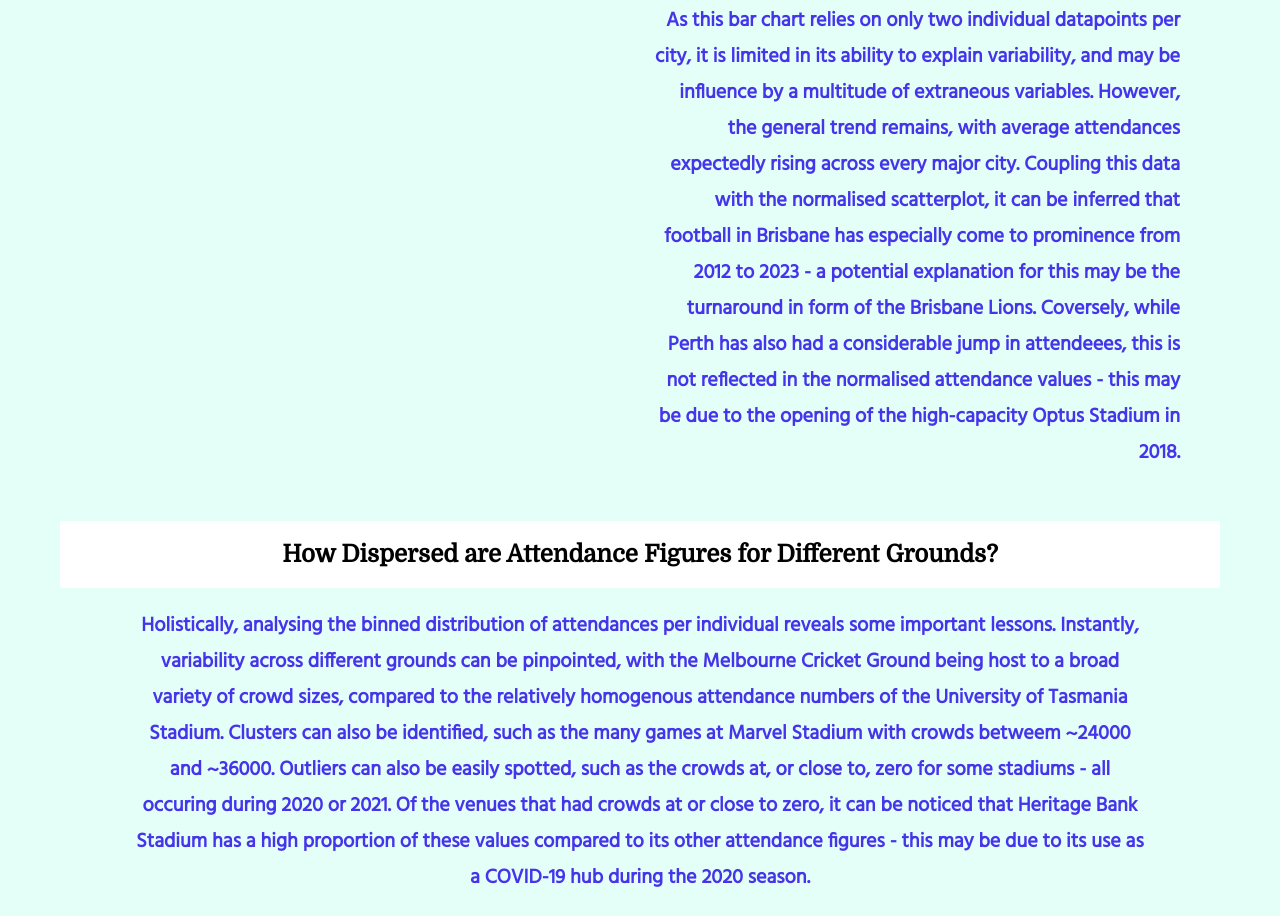
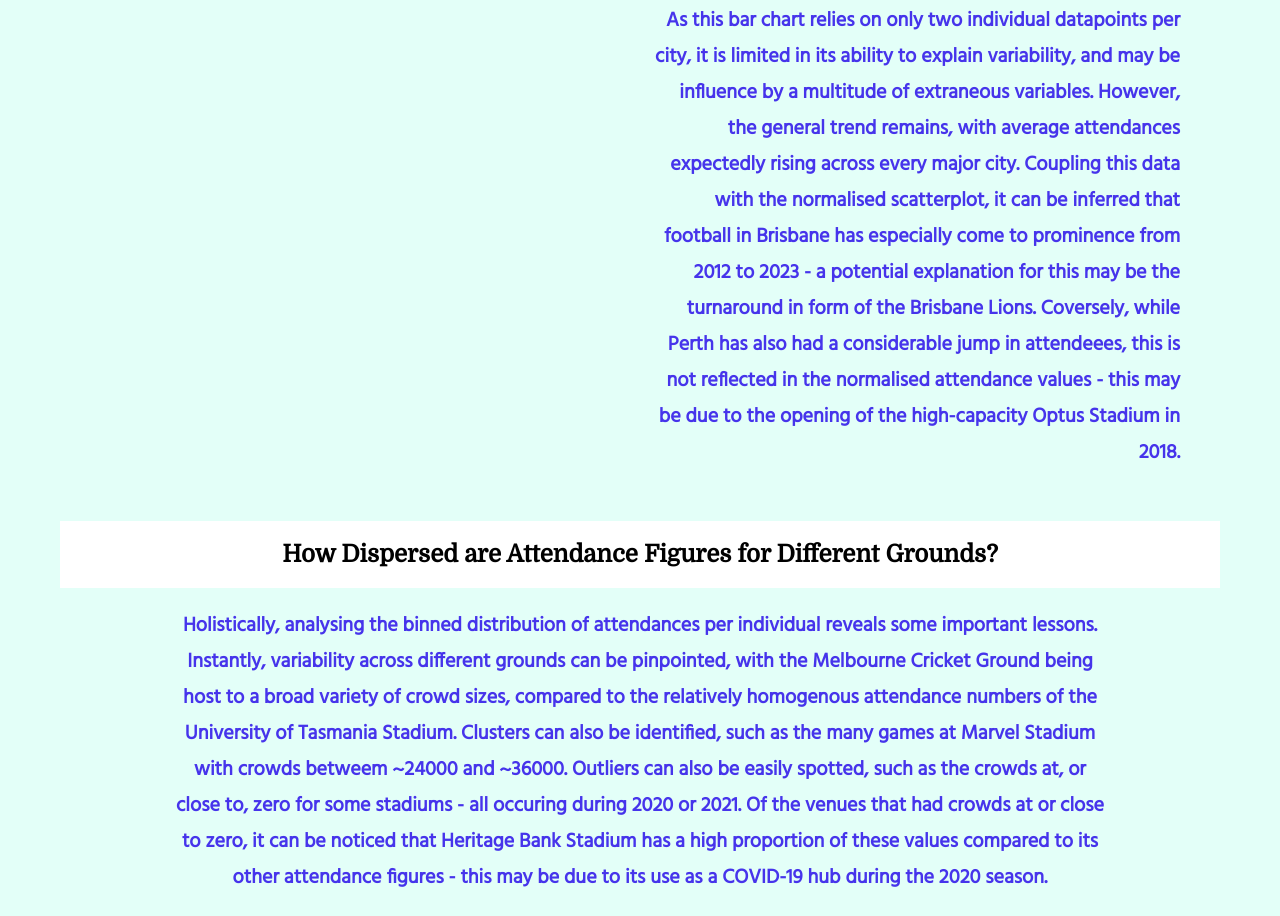
Before and after one commit to vardyparty/FIT3179_Vis2, a plain HTML site: page index.html in a window 1280 px wide. Shown: the part 2813-3729 px from the top of the page. Drawn offline with nearby package versions, Linux system fonts and the light colour scheme; a script that the page names is missing.

Commit message:
Update style.css

```diff
--- a/style.css
+++ b/style.css
@@ -38,10 +38,14 @@ p {
   text-align: right;
 }
 
-.central-para, .central-vis {
-  margin-left: 75px;
-  margin-right: 75px;
+.central-para{
+  margin-left: 115px;
+  margin-right: 115px;
   text-align: center;
+}
+
+.central-vis {
+  margin-left: 100px;
 }
 
 .right-para {
```
